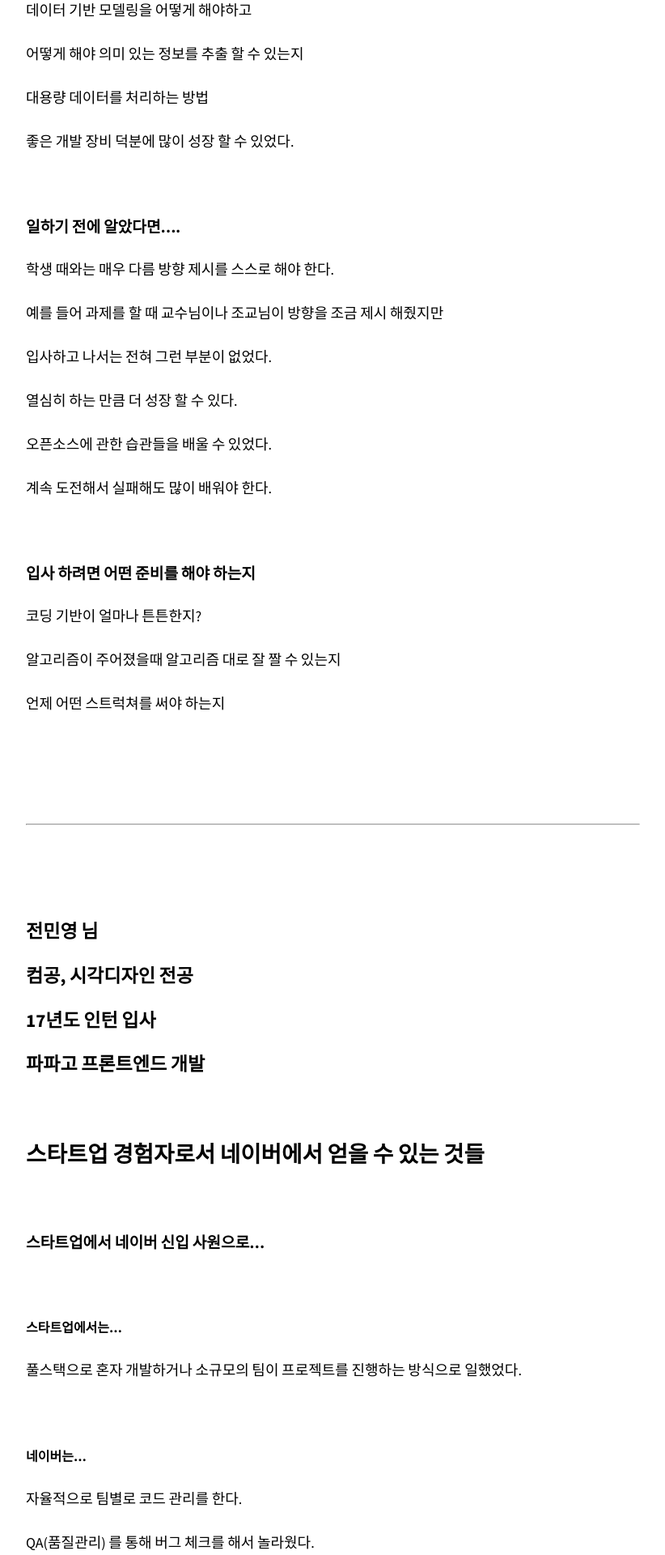
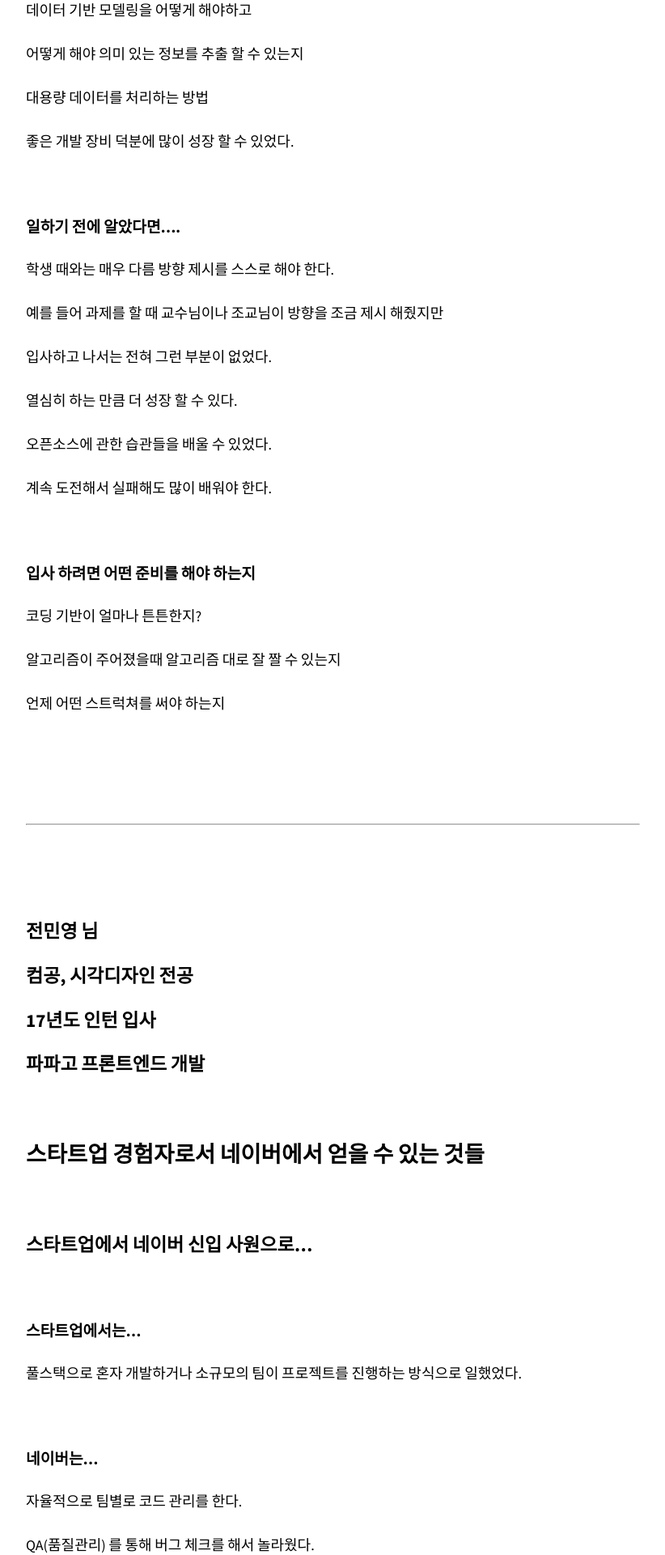
Before and after one commit to jxxnnee/minkkkjoon.github.io, a Jekyll site: the page built from _posts/2019-08-07-naver-developer-openclass.md, in a window 1280 px wide. Shown: the part 4480-6400 px from the top of the page at 81% size, without its empty margins (343-1165 px from the left). Built offline with Jekyll 4.4.1, drawn with Linux system fonts in a browser that asks for light colours; nearby versions of some CDN libraries.

```diff
--- a/_posts/2019-08-07-naver-developer-openclass.md
+++ b/_posts/2019-08-07-naver-developer-openclass.md
@@ -235,17 +235,17 @@ Clean code(?) 책
 
 <br>
 
-#### 스타트업에서 네이버 신입 사원으로...
+### 스타트업에서 네이버 신입 사원으로...
 
 <br>
 
-##### 스타트업에서는...
+#### 스타트업에서는...
 
 풀스택으로 혼자 개발하거나 소규모의 팀이 프로젝트를 진행하는 방식으로 일했었다.
 
 <br>
 
-##### 네이버는...
+#### 네이버는...
 
 자율적으로 팀별로 코드 관리를 한다.
 
```
